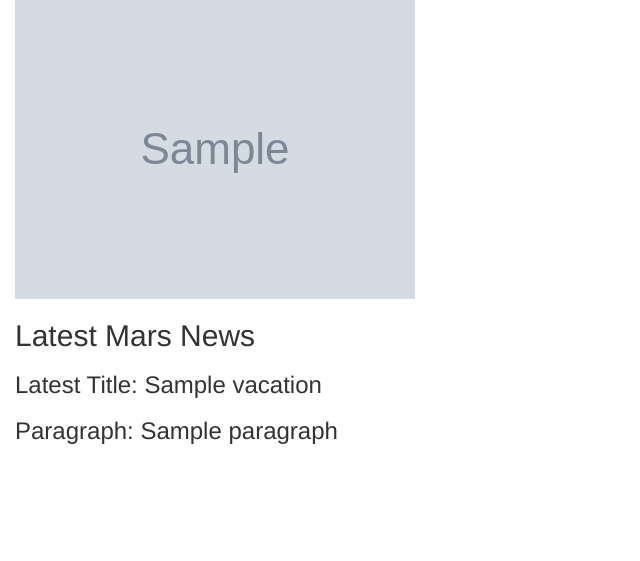
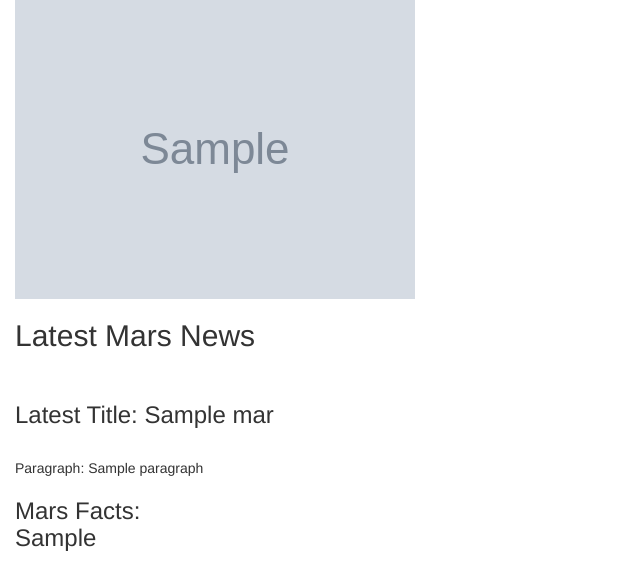
Before and after one commit to madeleine-tenenbaum/web-scraping-challenge, a Flask app: template Missions_to_Mars/templates/index.html in a window 1280 px wide. Shown: the part 253-814 px from the top of the page, without its empty margins (0-640 px from the left). Before the commit the page ends 697 px from the top, so only its background shows below. Run offline with Flask 2, Linux system fonts and the light colour scheme; the template is opened without the code that fills it: most values are stand-ins (such as "Sample title", 1, 10 or a date in 2020); grey boxes marked "Sample" are stand-in pictures; parts of the project's set-up code (start-up, migrations or seed data) failed here and were passed over; some libraries are stand-ins or nearby versions.

Commit message:
update app.py mongo connection

```diff
--- a/Missions_to_Mars/app.py
+++ b/Missions_to_Mars/app.py
@@ -7,31 +7,29 @@ app = Flask(__name__)
 
 # Use PyMongo to establish Mongo connection
 mongo = PyMongo(app, uri="mongodb://localhost:27017/mission_app")
-
+# Find one record of data from the mongo database
+mission_data = mongo.db.mission_data
 
 # Route to render index.html template using data from Mongo
 @app.route("/")
 def home():
 
-    # Find one record of data from the mongo database
-    mission_data = mongo.db.collection.find_one()
-
     # Return template and data
-    return render_template("index.html", vacation=mission_data)
+    return render_template("index.html")
 
 # Route that will trigger the scrape function
 @app.route("/scrape")
-def scrape():
+def scrape_info():
 
     # Run the scrape function
     mars_data = mission_to_mars.scrape_info()
 
     # Update the Mongo database using update and upsert=True
-    mongo.db.collection.update({}, mars_data, upsert=True)
+    mongo.db.mission_data.update({}, mars_data, upsert=True)
 
     # Redirect back to home page
     return redirect("/")
 
 
-#if __name__ == "__main__":
-    #app.run(debug=True)
+if __name__ == "__main__":
+    app.run(debug=True)
--- a/Missions_to_Mars/templates/index.html
+++ b/Missions_to_Mars/templates/index.html
@@ -16,10 +16,14 @@
       <p>Mission to Mars</p>
       <p><a class="btn btn-primary btn-lg" href="/scrape" role="button">Get Data!</a></p>
     </div>
-    <img src="{{ vacation.mars_img }}" alt="Mars">
-    <h2>Latest Mars News</h2>
-    <h3>Latest Title: {{ vacation.latest_title }}</h3>
-    <h3>Paragraph: {{ vacation.paragraph }}</h3>
+    <img src="{{ mars.mars_img }}" alt="Mars">
+    <h2>Latest Mars News</h2><br>
+    <h3>Latest Title: {{ mars.latest_title }}</h3><br>
+    <p>Paragraph: {{ mars.paragraph }}</h4><br>
+    <h3>Mars Facts: <br>
+      <div>{{ mars.mars_facts }}</div>
+
+
   </div>
   </div>
 </body>
```
Also changed, not shown: Missions_to_Mars/mission_to_mars.py (+58 -15 lines).
